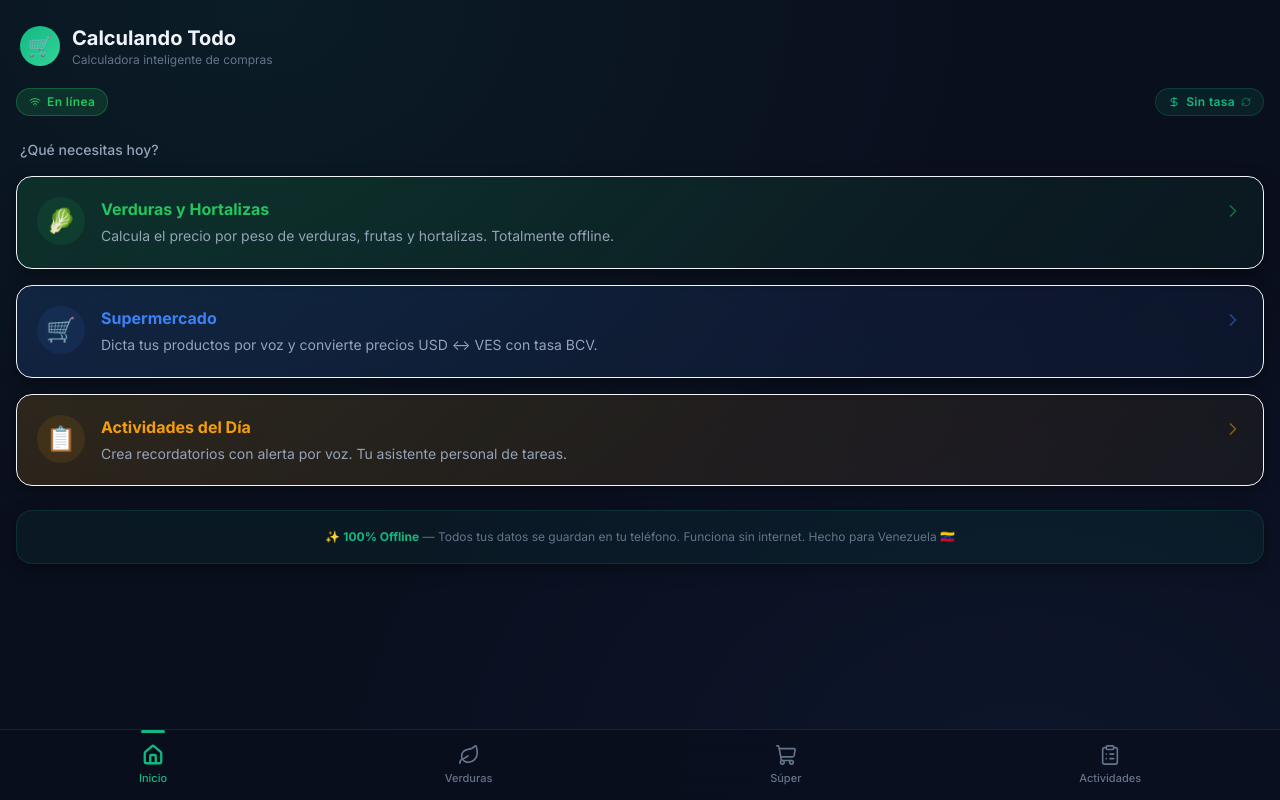
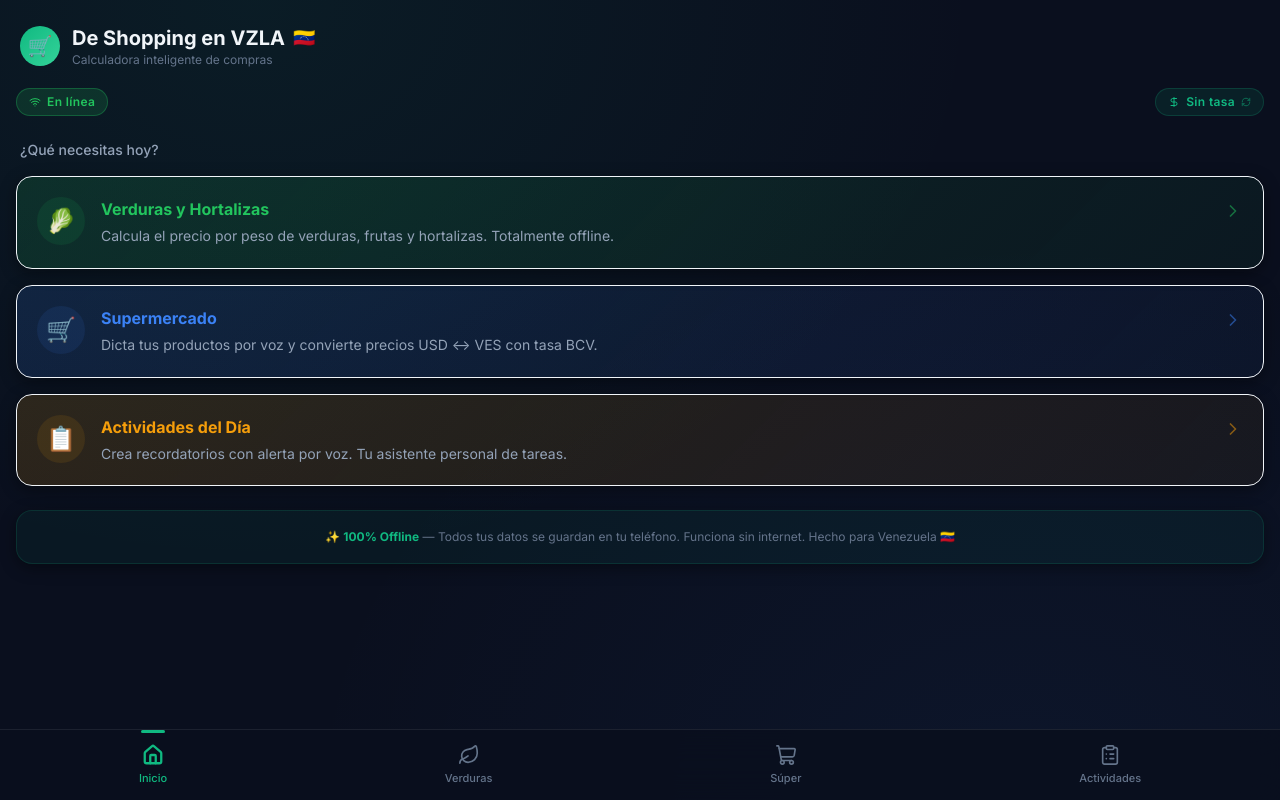
Before and after one commit to vicedufanb23-coder/asistente-compras, a Next.js app: page / in a window 1280 px wide. Built offline with nearby package versions, Linux system fonts and the light colour scheme; no server answers.

Commit message:
Cambio de nombre: Calculando Todo a De Shopping en VZLA + bandera Venezuela

```diff
--- a/src/app/layout.js
+++ b/src/app/layout.js
@@ -2,14 +2,14 @@ import "./globals.css";
 import ServiceWorkerRegister from "@/components/ServiceWorkerRegister";
 
 export const metadata = {
-  title: "Calculando Todo PWA",
+  title: "De Shopping en VZLA PWA",
   description:
     "Calculadora inteligente de compras con dictado por voz, tasa BCV y recordatorios. 100% offline, hecha para Venezuela.",
   manifest: "/manifest.json",
   appleWebApp: {
     capable: true,
     statusBarStyle: "black-translucent",
-    title: "Calculando Todo",
+    title: "De Shopping en VZLA",
   },
   formatDetection: {
     telephone: false,
--- a/src/app/page.js
+++ b/src/app/page.js
@@ -53,8 +53,8 @@ export default function HomePage() {
             🛒
           </div>
           <div>
-            <h1 className="text-xl font-bold" style={{ color: 'var(--text-primary)' }}>
-              Calculando Todo
+            <h1 className="text-xl font-bold flex items-center gap-2" style={{ color: 'var(--text-primary)' }}>
+              De Shopping en VZLA <span className="text-lg">🇻🇪</span>
             </h1>
             <p className="text-xs" style={{ color: 'var(--text-muted)' }}>
               Calculadora inteligente de compras
```
